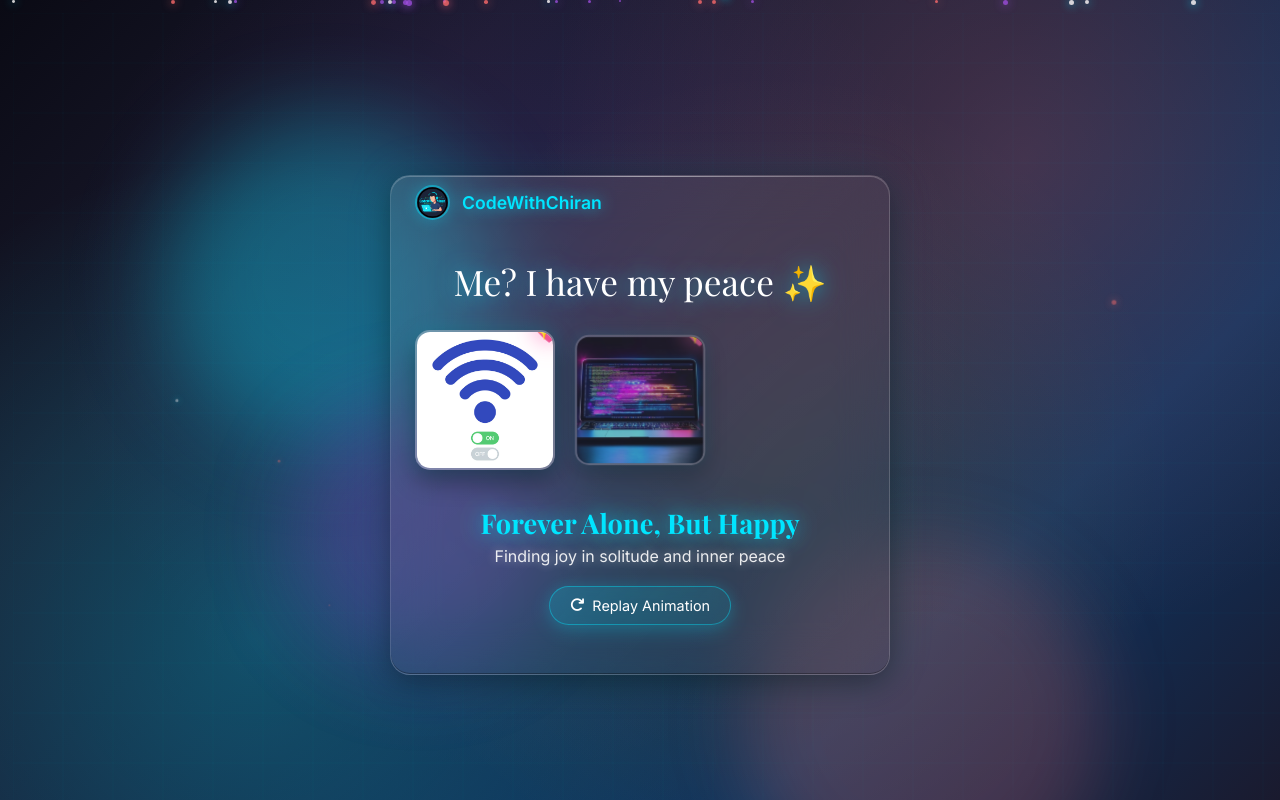
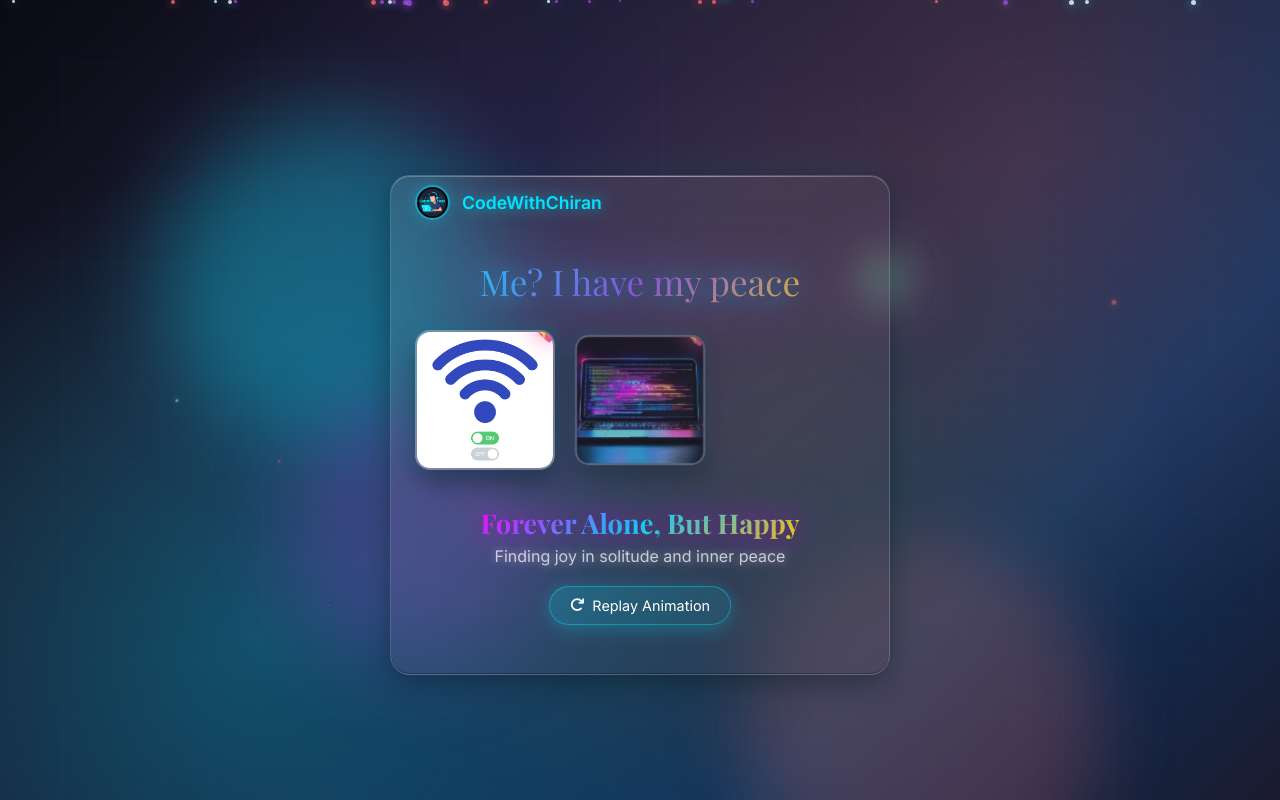
Before and after one commit to codewith-chiran/forever-alone, a plain HTML site: page index.html in a window 1280 px wide. Drawn offline with nearby package versions, Linux system fonts and the light colour scheme.

Commit message:
Update index.html

```diff
--- a/index.html
+++ b/index.html
@@ -17,6 +17,10 @@
             --primary-color: #00E5FF;
             --secondary-color: #ff6b6b;
             --accent-color: #9d4edd;
+            --gold-color: #FFD700;
+            --neon-pink: #ff00ff;
+            --electric-blue: #00ffff;
+            --violet: #8a2be2;
             --dark-bg: #0a0a14;
             --glass-bg: rgba(255, 255, 255, 0.05);
         }
@@ -302,14 +306,63 @@
             transition: all 0.8s ease;
             width: 100%;
             line-height: 1.2;
-            text-shadow:
-                0 0 20px rgba(0, 229, 255, 0.5),
-                0 0 40px rgba(0, 229, 255, 0.3);
         }
 
         .text-line.active {
             opacity: 1;
             transform: translateY(0);
+        }
+
+        /* ENHANCED TEXT COLORS - More Attractive */
+        #line1 {
+            background: linear-gradient(135deg, #ff00ff 0%, #00ffff 50%, #ff6b6b 100%);
+            -webkit-background-clip: text;
+            background-clip: text;
+            -webkit-text-fill-color: transparent;
+            text-shadow:
+                0 0 30px rgba(255, 0, 255, 0.7),
+                0 0 60px rgba(0, 255, 255, 0.5);
+            filter: drop-shadow(0 0 25px rgba(255, 0, 255, 0.6));
+        }
+
+        #line2 {
+            background: linear-gradient(135deg, #FFD700 0%, #ff6b6b 30%, #8a2be2 100%);
+            -webkit-background-clip: text;
+            background-clip: text;
+            -webkit-text-fill-color: transparent;
+            text-shadow:
+                0 0 30px rgba(255, 215, 0, 0.7),
+                0 0 60px rgba(138, 43, 226, 0.5);
+            filter: drop-shadow(0 0 25px rgba(255, 107, 107, 0.6));
+        }
+
+        #line3 {
+            background: linear-gradient(135deg, #00E5FF 0%, #9d4edd 50%, #FFD700 100%);
+            -webkit-background-clip: text;
+            background-clip: text;
+            -webkit-text-fill-color: transparent;
+            text-shadow:
+                0 0 30px rgba(0, 229, 255, 0.7),
+                0 0 60px rgba(157, 78, 221, 0.5),
+                0 0 90px rgba(255, 215, 0, 0.3);
+            filter: drop-shadow(0 0 30px rgba(157, 78, 221, 0.8));
+            position: relative;
+        }
+
+        #line3::after {
+            content: '✨';
+            position: absolute;
+            right: -40px;
+            top: 50%;
+            transform: translateY(-50%);
+            font-size: 1.8rem;
+            animation: sparkle 2s infinite ease-in-out;
+            filter: drop-shadow(0 0 10px gold);
+        }
+
+        @keyframes sparkle {
+            0%, 100% { opacity: 0.7; transform: translateY(-50%) scale(1) rotate(0deg); }
+            50% { opacity: 1; transform: translateY(-50%) scale(1.3) rotate(180deg); }
         }
 
         /* Images Container */
@@ -382,30 +435,34 @@
             font-family: 'Playfair Display', serif;
             font-size: 1.7rem;
             margin-bottom: 5px;
-            color: var(--primary-color);
+            background: linear-gradient(135deg, #ff00ff 0%, #00E5FF 50%, #FFD700 100%);
+            -webkit-background-clip: text;
+            background-clip: text;
+            -webkit-text-fill-color: transparent;
             text-shadow:
-                0 0 20px rgba(0, 229, 255, 0.7),
-                0 0 40px rgba(0, 229, 255, 0.4);
+                0 0 30px rgba(255, 0, 255, 0.7),
+                0 0 60px rgba(0, 229, 255, 0.5);
             animation: textGlow 3s ease-in-out infinite alternate;
         }
 
         @keyframes textGlow {
             from {
                 text-shadow:
-                    0 0 20px rgba(0, 229, 255, 0.7),
-                    0 0 40px rgba(0, 229, 255, 0.4);
+                    0 0 30px rgba(255, 0, 255, 0.7),
+                    0 0 60px rgba(0, 229, 255, 0.5);
             }
             to {
                 text-shadow:
-                    0 0 30px rgba(0, 229, 255, 0.9),
-                    0 0 60px rgba(0, 229, 255, 0.6),
-                    0 0 80px rgba(0, 229, 255, 0.4);
+                    0 0 40px rgba(255, 0, 255, 0.9),
+                    0 0 80px rgba(0, 229, 255, 0.7),
+                    0 0 100px rgba(255, 215, 0, 0.5);
             }
         }
 
         .final-message p {
             font-size: 1rem;
             opacity: 0.9;
+            color: rgba(255, 255, 255, 0.8);
             text-shadow: 0 0 10px rgba(255, 255, 255, 0.5);
         }
 
@@ -476,7 +533,7 @@
     <div class="text-sequence">
         <div class="text-line" id="line1">Some have lovers...</div>
         <div class="text-line" id="line2">Some have besties...</div>
-        <div class="text-line" id="line3">Me? I have my peace ✨</div>
+        <div class="text-line" id="line3">Me? I have my peace</div>
     </div>
 
     <!-- Images Display -->
```
